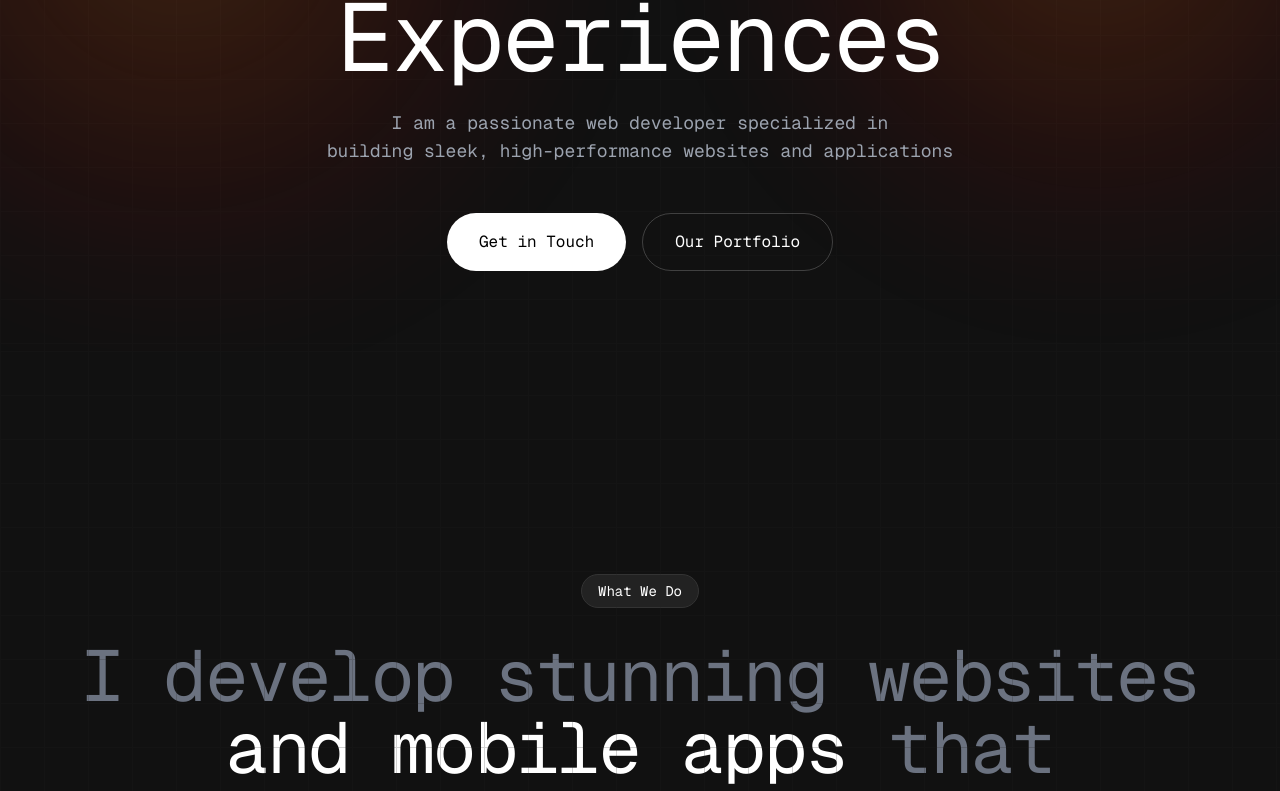
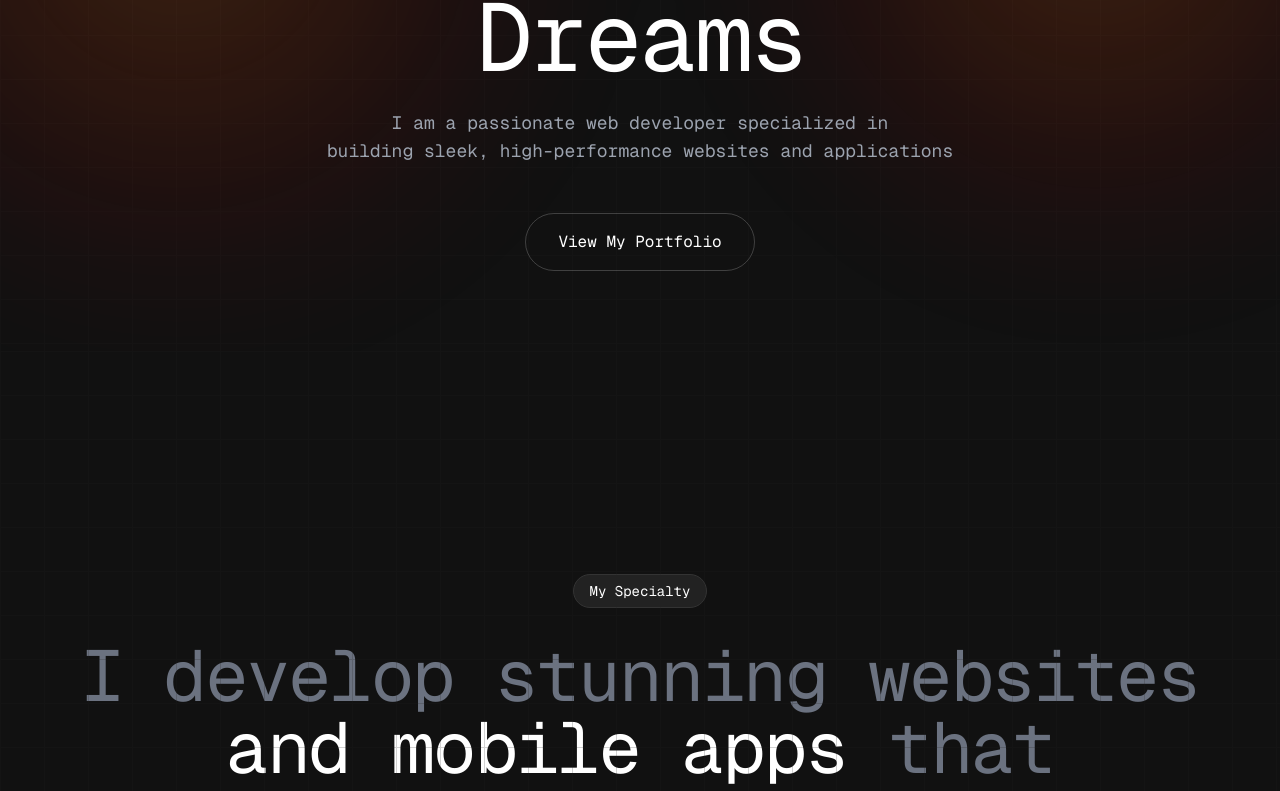
Before and after one commit to nanayawdev/nycre8ivestudio, a Next.js app: page / in a window 1280 px wide. Shown: the part 449-1240 px from the top of the page. Built offline with nearby package versions, Linux system fonts and the light colour scheme.

Commit message:
Update hero section text and buttons with personal branding

```diff
--- a/components/sections/what-we-do.tsx
+++ b/components/sections/what-we-do.tsx
@@ -18,7 +18,7 @@ export function WhatWeDo() {
           className="text-center"
         >
           <div className="inline-block px-4 py-1.5 rounded-full text-sm bg-[#222] border border-[#333] mb-8">
-            What We Do
+            My Specialty
           </div>
           <h2 className="text-4xl md:text-6xl lg:text-7xl tracking-tight leading-tight">
             <span className="text-gray-500">I develop stunning websites</span>{" "}
--- a/components/ui/hero.tsx
+++ b/components/ui/hero.tsx
@@ -84,7 +84,7 @@ export function Hero({ className, ...props }: HeroProps) {
             transition={{ delay: 0.5 }}
             className="text-6xl md:text-8xl font-normal text-white mb-6 tracking-tight"
           >
-            Crafting Digital <br />Experiences
+            Crafting Digital <br />Dreams
           </motion.h1>
 
           {/* Subtitle */}
@@ -104,11 +104,8 @@ export function Hero({ className, ...props }: HeroProps) {
             transition={{ delay: 0.7 }}
             className="flex flex-wrap justify-center gap-4"
           >
-            <button className="px-8 py-4 rounded-full bg-white text-black hover:bg-gray-100 transition-colors">
-              Get in Touch
-            </button>
             <button className="px-8 py-4 rounded-full text-white border border-white/20 hover:bg-white/10 transition-colors">
-              Our Portfolio
+              View My Portfolio
             </button>
           </motion.div>
         </div>
```
